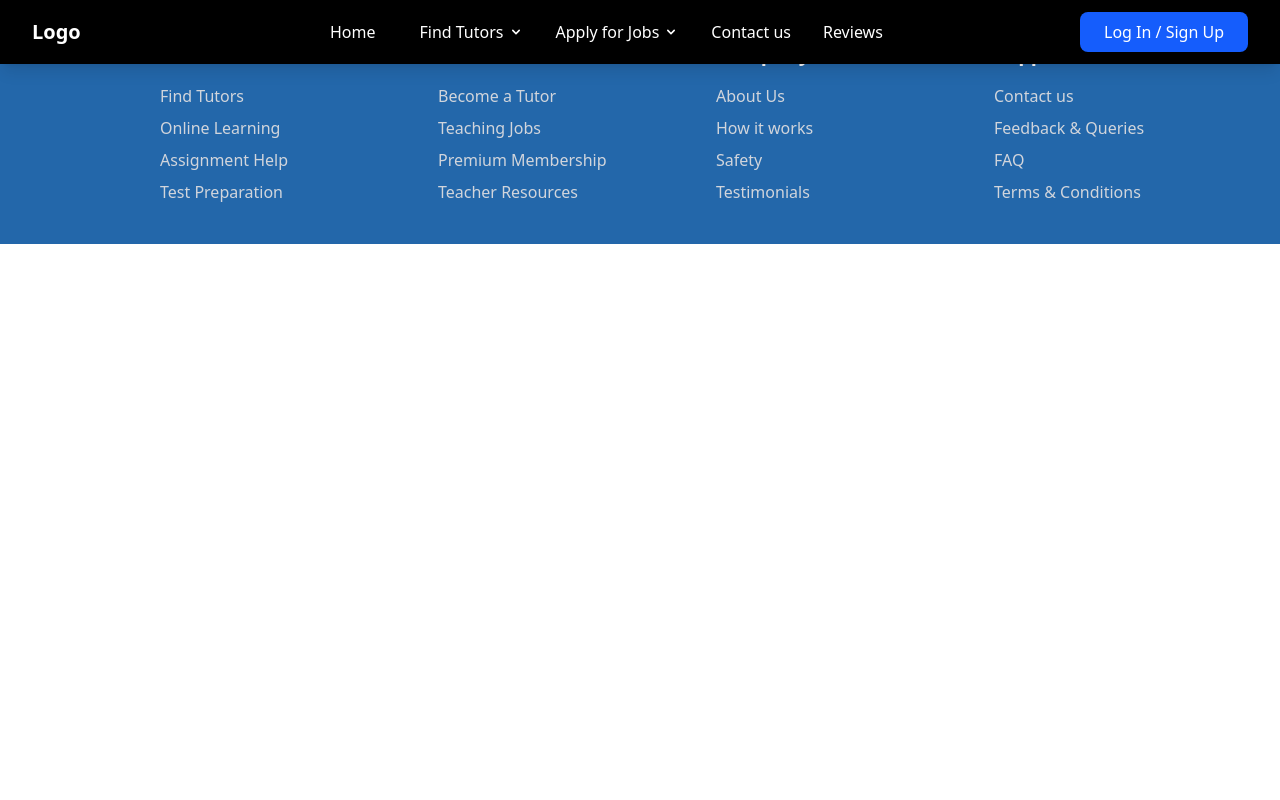
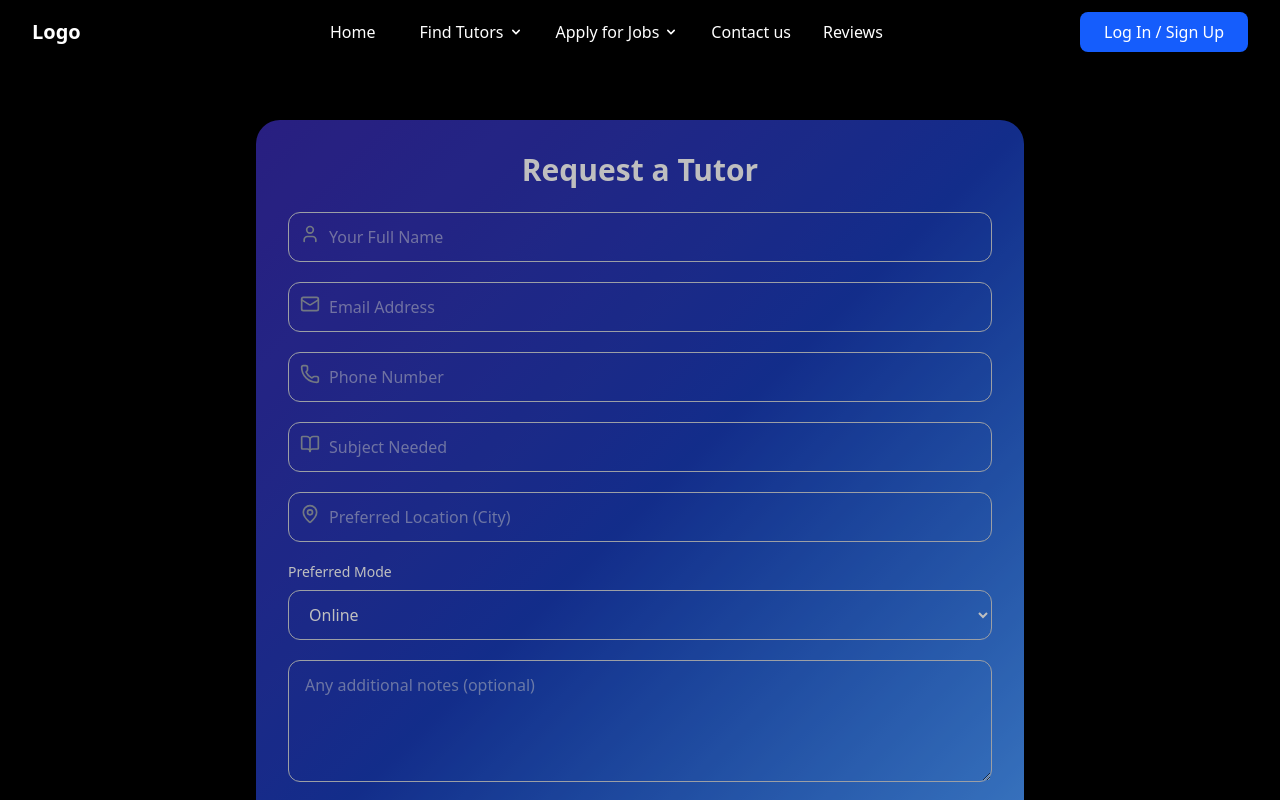
Before and after one commit to KriishChheda/OggnTech, a React (Vite) app: page /requestTutor in a window 1280 px wide. Shown: the top 800 px of the page. Built offline with nearby package versions, Linux system fonts and the light colour scheme.

Commit message:
Request tutor page added

```diff
--- a/src/App.jsx
+++ b/src/App.jsx
@@ -10,6 +10,7 @@ import ReviewsPage from './components/ReviewsPage'
 import AuthModal from './components/AuthModal'
 import ScrollToHash from './components/ScrollToHash'
 import TermsAndPrivacy from './components/TermsAndPrivacy'
+import RequestTutorPage from './components/RequestTutor'
 
 function App() {
 
@@ -25,6 +26,7 @@ function App() {
           <Route path='/contact-us' element={<ContactUsPage />}/>
           <Route path='/reviewspage' element={<ReviewsPage />}/>
           <Route path='/T&C' element={<TermsAndPrivacy />}/>
+          <Route path="/requestTutor" element={<RequestTutorPage />} />
         </Routes>
         <Footer />
       </Router>
--- a/src/components/Navbar.jsx
+++ b/src/components/Navbar.jsx
@@ -4,6 +4,7 @@ import { Link } from 'react-router-dom';
 import AllTutors from './TutorsPage';
 import ReviewsPage from './ReviewsPage';
 import AuthModal from './AuthModal';
+import RequestTutorPage from './RequestTutor';
 
 const Navbar = () => {
   const [isMenuOpen, setIsMenuOpen] = useState(false);
@@ -112,7 +113,7 @@ const Navbar = () => {
                   </button>
 
                   <div className="absolute left-0 mt-2 w-48 bg-white text-black rounded-lg shadow-lg opacity-0 invisible group-hover:opacity-100 group-hover:visible transition-all duration-300 z-50 pointer-events-auto">
-                    <a href="#" className="block px-4 py-2 hover:bg-gray-200">Request a Tutor</a>
+                    <Link to='/requestTutor' className="block px-4 py-2 hover:bg-gray-200">Request a Tutor</Link>
                     <Link to='/alltutors?mode=Home' className="inter-regular block px-4 py-2 hover:bg-gray-200">Home Tutor</Link>
                     <Link to="/alltutors?mode=Online" className='inter-regular block px-4 py-2 hover:bg-gray-200'>Online Tutor</Link>
                     <Link to="/alltutors?mode=All" className="inter-regular block px-4 py-2 hover:bg-gray-200 hover:underline">All Tutors</Link>
--- /dev/null
+++ b/src/components/RequestTutor.jsx
@@ -0,0 +1,142 @@
+import React, { useState } from 'react';
+import { Mail, User, Phone, MapPin, BookOpen } from 'lucide-react';
+
+const RequestTutorPage = () => {
+  const [formData, setFormData] = useState({
+    name: '',
+    email: '',
+    phone: '',
+    subject: '',
+    location: '',
+    preferredMode: 'Online',
+    additionalNotes: ''
+  });
+
+  const handleChange = (e) => {
+    const { name, value } = e.target;
+    setFormData(prev => ({ ...prev, [name]: value }));
+  };
+
+  const handleSubmit = (e) => {
+    e.preventDefault();
+    console.log('Tutor Request Submitted:', formData);
+    alert("Your tutor request has been submitted!");
+    setFormData({
+      name: '',
+      email: '',
+      phone: '',
+      subject: '',
+      location: '',
+      preferredMode: 'Online',
+      additionalNotes: ''
+    });
+  };
+
+  return (
+    <div className="pt-30 pb-30 min-h-screen bg-black text-white py-12 px-4">
+      <div className="max-w-3xl mx-auto bg-gradient-to-br from-indigo-800 via-blue-800 to-blue-400 opacity-75 text-white rounded-3xl p-8 shadow-xl">
+        <h2 className="text-3xl font-bold mb-6 text-center text-white">Request a Tutor</h2>
+        <form onSubmit={handleSubmit} className="space-y-5">
+          <div className="relative">
+            <User className="absolute left-3 top-3 text-gray-400" size={20} />
+            <input
+              type="text"
+              name="name"
+              placeholder="Your Full Name"
+              value={formData.name}
+              onChange={handleChange}
+              required
+              className="w-full pl-10 pr-4 py-3 border border-gray-300 rounded-xl focus:outline-none focus:ring-2 focus:ring-blue-500"
+            />
+          </div>
+
+          <div className="relative">
+            <Mail className="absolute left-3 top-3 text-gray-400" size={20} />
+            <input
+              type="email"
+              name="email"
+              placeholder="Email Address"
+              value={formData.email}
+              onChange={handleChange}
+              required
+              className="w-full pl-10 pr-4 py-3 border border-gray-300 rounded-xl focus:outline-none focus:ring-2 focus:ring-blue-500"
+            />
+          </div>
+
+          <div className="relative">
+            <Phone className="absolute left-3 top-3 text-gray-400" size={20} />
+            <input
+              type="tel"
+              name="phone"
+              placeholder="Phone Number"
+              value={formData.phone}
+              onChange={handleChange}
+              required
+              className="w-full pl-10 pr-4 py-3 border border-gray-300 rounded-xl focus:outline-none focus:ring-2 focus:ring-blue-500"
+            />
+          </div>
+
+          <div className="relative">
+            <BookOpen className="absolute left-3 top-3 text-gray-400" size={20} />
+            <input
+              type="text"
+              name="subject"
+              placeholder="Subject Needed"
+              value={formData.subject}
+              onChange={handleChange}
+              required
+              className="w-full pl-10 pr-4 py-3 border border-gray-300 rounded-xl focus:outline-none focus:ring-2 focus:ring-blue-500"
+            />
+          </div>
+
+          <div className="relative">
+            <MapPin className="absolute left-3 top-3 text-gray-400" size={20} />
+            <input
+              type="text"
+              name="location"
+              placeholder="Preferred Location (City)"
+              value={formData.location}
+              onChange={handleChange}
+              required
+              className="w-full pl-10 pr-4 py-3 border border-gray-300 rounded-xl focus:outline-none focus:ring-2 focus:ring-blue-500"
+            />
+          </div>
+
+          <div>
+            <label className="block text-sm font-medium text-white mb-2">Preferred Mode</label>
+            <select
+              name="preferredMode"
+              value={formData.preferredMode}
+              onChange={handleChange}
+              className="w-full px-4 py-3 border border-gray-300 rounded-xl focus:outline-none focus:ring-2 focus:ring-blue-500"
+            >
+              <option value="Online">Online</option>
+              <option value="Offline">Offline</option>
+              <option value="Both">Both</option>
+            </select>
+          </div>
+
+          <div>
+            <textarea
+              name="additionalNotes"
+              placeholder="Any additional notes (optional)"
+              value={formData.additionalNotes}
+              onChange={handleChange}
+              rows="4"
+              className="w-full px-4 py-3 border border-gray-300 rounded-xl focus:outline-none focus:ring-2 focus:ring-blue-500"
+            />
+          </div>
+
+          <button
+            type="submit"
+            className="w-full bg-white hover:bg-gray-600 text-blue-600 font-semibold py-3 rounded-xl transition duration-200"
+          >
+            Submit Request
+          </button>
+        </form>
+      </div>
+    </div>
+  );
+};
+
+export default RequestTutorPage;
```
